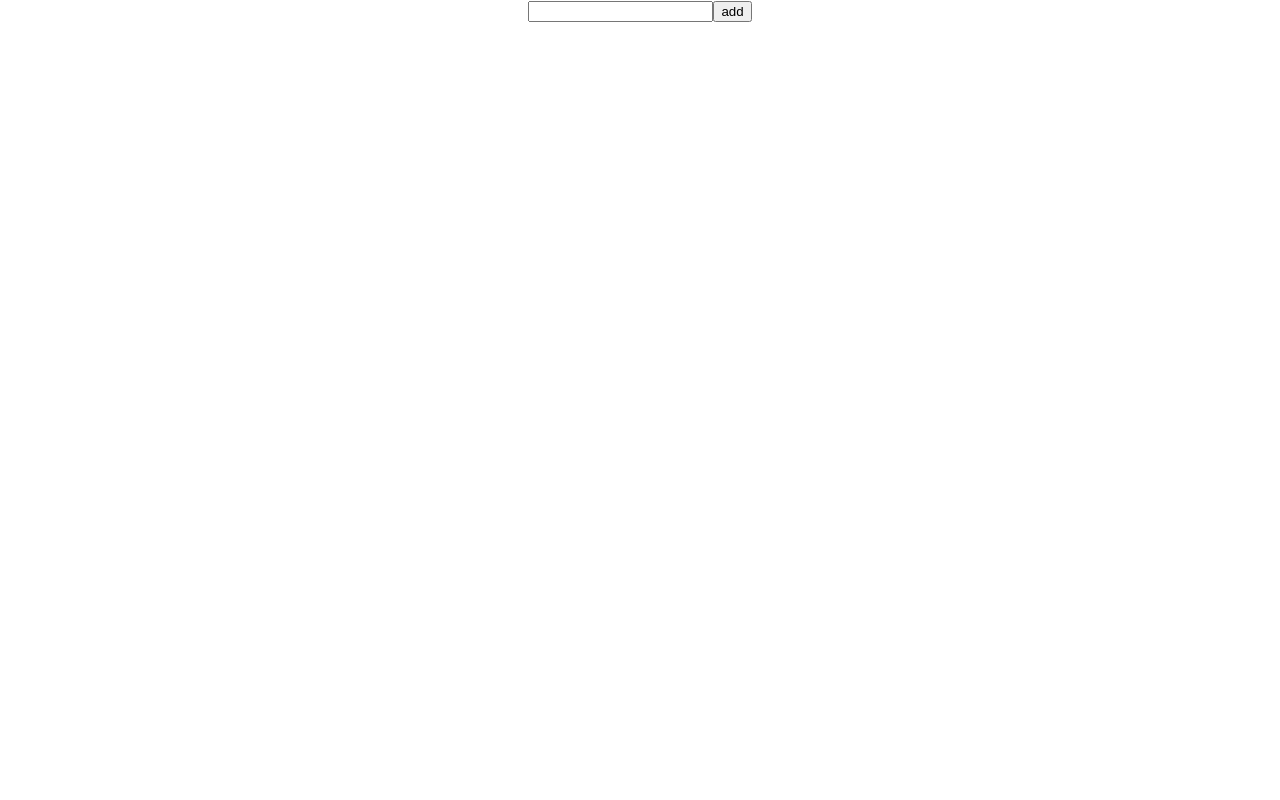
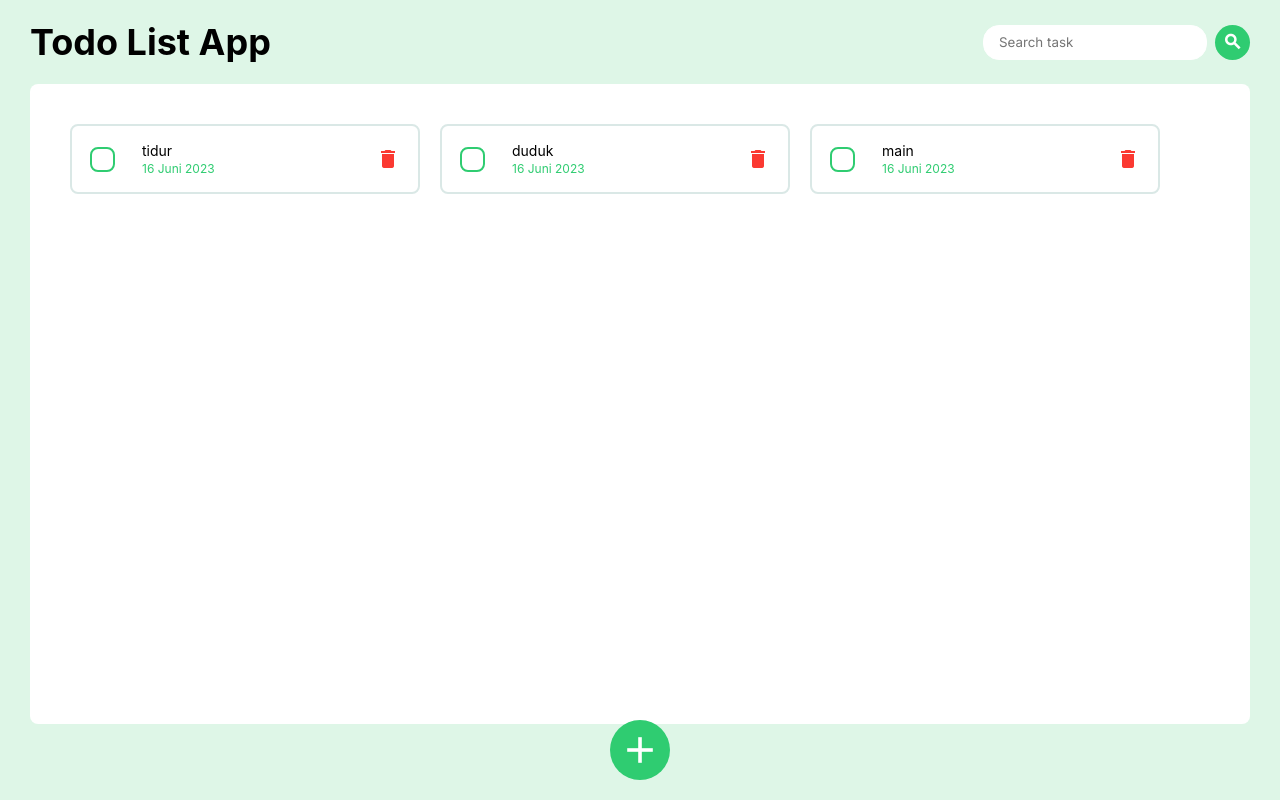
Before and after one commit to rasyidrmhd/technical-test-docheck, a React (Create React App) app in the folder frontend/third/: page / in a window 1280 px wide. Built offline with nearby package versions, Linux system fonts and the light colour scheme.

Commit message:
impelement design

```diff
--- a/frontend/third/public/index.html
+++ b/frontend/third/public/index.html
@@ -7,6 +7,9 @@
     <meta name="theme-color" content="#000000" />
     <meta name="description" content="Web site created using create-react-app" />
     <link rel="apple-touch-icon" href="%PUBLIC_URL%/logo192.png" />
+    <link href="https://fonts.googleapis.com/css2?family=Inter:wght@400;500&family=Montserrat:wght@400;500;700&display=swap" rel="stylesheet" />
+    <link href="https://fonts.googleapis.com/css2?family=Inter:wght@400;500&display=swap" rel="stylesheet" />
+    <link href="https://fonts.googleapis.com/icon?family=Material+Icons" rel="stylesheet" />
     <!--
       manifest.json provides metadata used when your web app is installed on a
       user's mobile device or desktop. See https://developers.google.com/web/fundamentals/web-app-manifest/
--- a/frontend/third/src/App.css
+++ b/frontend/third/src/App.css
@@ -1,38 +1,124 @@
-.App {
-  text-align: center;
-}
-
-.App-logo {
-  height: 40vmin;
-  pointer-events: none;
-}
-
-@media (prefers-reduced-motion: no-preference) {
-  .App-logo {
-    animation: App-logo-spin infinite 20s linear;
-  }
-}
-
-.App-header {
-  background-color: #282c34;
-  min-height: 100vh;
+.app {
+  background-color: #def6e7;
   display: flex;
   flex-direction: column;
   align-items: center;
-  justify-content: center;
-  font-size: calc(10px + 2vmin);
-  color: white;
+  width: 100vw;
+  min-height: 100vh;
+  padding: 20px 30px;
+  position: relative;
+  gap: 20px;
 }
 
-.App-link {
-  color: #61dafb;
+.header-box {
+  display: flex;
+  width: 100%;
+  justify-content: space-between;
 }
 
-@keyframes App-logo-spin {
-  from {
-    transform: rotate(0deg);
-  }
-  to {
-    transform: rotate(360deg);
-  }
+.white-box {
+  background-color: white;
+  flex-direction: row;
+  width: 100%;
+  height: 80vh;
+  border-radius: 8px;
+  display: flex;
+  padding: 40px 40px 20px;
+  gap: 20px;
+  flex-wrap: wrap;
+  overflow-y: auto;
 }
+
+.title {
+  font-weight: bold;
+  font-size: 36px;
+}
+
+.button-add {
+  width: 60px;
+  height: 60px;
+  border: 0;
+  border-radius: 100%;
+  display: flex;
+  justify-content: center;
+  align-items: center;
+  background-color: #2fcc71;
+  position: absolute;
+  bottom: 20px;
+  cursor: pointer;
+}
+
+.card {
+  width: 350px;
+  height: 70px;
+  gap: 10px;
+  background-color: white;
+  border-radius: 8px;
+  display: flex;
+  border: 2px solid #dae8e6;
+  font-size: 14px;
+  word-wrap: break-word;
+  align-items: center;
+  align-content: stretch;
+}
+
+input {
+  border: 1px solid white;
+  padding: 15px 15px;
+  font-family: "inter";
+}
+
+input:focus {
+  outline: 2px solid #2fcc71;
+  font-family: "inter";
+}
+
+.search-box {
+  display: flex;
+  align-items: center;
+  gap: 8px;
+}
+
+.input-search {
+  height: 35px;
+  border-radius: 16px;
+}
+
+.button-search {
+  height: 35px;
+  width: 35px;
+  border: 0;
+  border-radius: 100%;
+  background-color: #2fcc71;
+  display: flex;
+  justify-content: center;
+  align-items: center;
+  cursor: pointer;
+}
+
+.task-side-box {
+  height: 70px;
+  width: 60px;
+  display: flex;
+  justify-content: center;
+  align-items: center;
+}
+
+.task-body {
+  flex-grow: 1;
+}
+
+.checked-box {
+  height: 25px;
+  width: 25px;
+  border: 2px solid #2fcc71;
+  border-radius: 8px;
+  display: flex;
+  justify-content: center;
+  align-items: center;
+  cursor: pointer;
+}
+
+.checked {
+  background-color: #2fcc71;
+}
--- a/frontend/third/src/App.tsx
+++ b/frontend/third/src/App.tsx
@@ -1,8 +1,11 @@
 import React from "react";
-import logo from "./logo.svg";
 import { useAppSelector, useAppDispatch } from "./store";
 import { addTask, checkTask, deleteTask } from "./store/features/taskSlice";
 import "./App.css";
+import { Icon } from "./components/Icon";
+import AddButton from "./components/AddButton";
+import { Header } from "./components/Header";
+import { TaskCard } from "./components/TaskCard";
 
 function App() {
   const tasks = useAppSelector((state) => state.task.tasks);
@@ -16,18 +19,22 @@ function App() {
   const onSubmit = React.useCallback(
     (e: React.FormEvent<HTMLFormElement>) => {
       e.preventDefault();
-      if (!inputTaskName) {
-        return;
-      }
-      dispatch(addTask({ name: inputTaskName }));
+      dispatch(addTask({ name: inputTaskName, dueDate: "16 Juni 2023" }));
       setInputTaskName("");
     },
     [inputTaskName]
   );
 
   return (
-    <div className="App">
-      <form onSubmit={onSubmit}>
+    <div className="app">
+      <Header />
+      <AddButton />
+      <div className="white-box">
+        {tasks.map((task) => (
+          <TaskCard key={task.id} id={task.id} name={task.name} checked={task.checked} dueDate={task.dueDate}></TaskCard>
+        ))}
+      </div>
+      {/* <form onSubmit={onSubmit}>
         <input type="text" value={inputTaskName} onChange={(e) => setInputTaskName(e.target.value)} />
         <button type="submit">add</button>
       </form>
@@ -41,11 +48,12 @@ function App() {
             onDoubleClick={() => {
               dispatch(deleteTask({ id: task.id }));
             }}
+            style={{ margin: 10 }}
           >
             {task.name}
           </li>
         ))}
-      </ul>
+      </ul> */}
     </div>
   );
 }
--- /dev/null
+++ b/frontend/third/src/components/AddButton.tsx
@@ -0,0 +1,12 @@
+import React from "react";
+import { Icon } from "./Icon";
+
+const AddButton: React.FC = () => {
+  return (
+    <button className="button-add">
+      <Icon icon="add" color="white" size="44px" />
+    </button>
+  );
+};
+
+export default AddButton;
--- /dev/null
+++ b/frontend/third/src/components/Header.tsx
@@ -0,0 +1,16 @@
+import React from "react";
+import { Icon } from "./Icon";
+
+export const Header: React.FC = () => {
+  return (
+    <div className="header-box">
+      <text className="title">Todo List App</text>
+      <form className="search-box" onSubmit={(e) => e.preventDefault()}>
+        <input type="text" placeholder="Search task" className="input-search" />
+        <button type="submit" className="button-search">
+          <Icon icon="search" color="white" size="20px" weight="600" />
+        </button>
+      </form>
+    </div>
+  );
+};
--- /dev/null
+++ b/frontend/third/src/components/Icon.tsx
@@ -0,0 +1,9 @@
+import React from "react";
+
+export const Icon: React.FC<{ icon: string; size?: string; weight?: string; color?: string; opacity?: string }> = ({ icon, size, weight, opacity, color = "black" }) => {
+  return (
+    <text className="material-icons" style={{ fontSize: size, fontWeight: weight, opacity, color }}>
+      {icon}
+    </text>
+  );
+};
--- a/frontend/third/src/components/TaskCard.tsx
+++ b/frontend/third/src/components/TaskCard.tsx
@@ -1,5 +1,21 @@
 import React from "react";
+import { Icon } from "./Icon";
+import { Task } from "../store/features/taskSlice";
 
-export const TaskCard: React.FC = () => {
-  return <div>Card</div>;
+export const TaskCard: React.FC<Task> = ({ id, name, dueDate, checked }) => {
+  return (
+    <div className="card">
+      <div className="task-side-box">
+        <div className={`checked-box ${checked ? "checked" : ""}`}>{checked && <Icon icon="check" color="white" size="16px" weight="800" />}</div>
+      </div>
+      <div className="task-body">
+        <text>{name}</text>
+        <br />
+        <text style={{ color: "#2fcc71", fontSize: "12px" }}>{dueDate}</text>
+      </div>
+      <div className="task-side-box">
+        <Icon icon="delete" color="#fb3931" />
+      </div>
+    </div>
+  );
 };
--- a/frontend/third/src/index.css
+++ b/frontend/third/src/index.css
@@ -1,13 +1,59 @@
 body {
   margin: 0;
-  font-family: -apple-system, BlinkMacSystemFont, 'Segoe UI', 'Roboto', 'Oxygen',
-    'Ubuntu', 'Cantarell', 'Fira Sans', 'Droid Sans', 'Helvetica Neue',
-    sans-serif;
+  padding: 0;
+  font-family: -apple-system, BlinkMacSystemFont, "inter", "Segoe UI", "Roboto", "Oxygen", "Ubuntu", "Cantarell", "Fira Sans", "Droid Sans", "Helvetica Neue", sans-serif;
   -webkit-font-smoothing: antialiased;
   -moz-osx-font-smoothing: grayscale;
 }
 
+::-webkit-scrollbar {
+  width: 5px;
+  height: 5px;
+}
+
+::-webkit-scrollbar-thumb {
+  background-color: #2fcc71;
+  border-radius: 20px;
+}
+
+* {
+  box-sizing: border-box;
+}
+
+@font-face {
+  font-family: "Material Icons";
+  font-style: normal;
+  font-weight: 400;
+  src: url(https://example.com/MaterialIcons-Regular.eot); /* For IE6-8 */
+  src: local("Material Icons"), local("MaterialIcons-Regular"), url(https://example.com/MaterialIcons-Regular.woff2) format("woff2"), url(https://example.com/MaterialIcons-Regular.woff) format("woff"),
+    url(https://example.com/MaterialIcons-Regular.ttf) format("truetype");
+}
+
+.material-icons {
+  font-family: "Material Icons";
+  font-weight: normal;
+  font-style: normal;
+  font-size: 24px; /* Preferred icon size */
+  display: inline-block;
+  line-height: 1;
+  text-transform: none;
+  letter-spacing: normal;
+  word-wrap: normal;
+  white-space: nowrap;
+  direction: ltr;
+
+  /* Support for all WebKit browsers. */
+  -webkit-font-smoothing: antialiased;
+  /* Support for Safari and Chrome. */
+  text-rendering: optimizeLegibility;
+
+  /* Support for Firefox. */
+  -moz-osx-font-smoothing: grayscale;
+
+  /* Support for IE. */
+  font-feature-settings: "liga";
+}
+
 code {
-  font-family: source-code-pro, Menlo, Monaco, Consolas, 'Courier New',
-    monospace;
+  font-family: source-code-pro, Menlo, Monaco, Consolas, "Courier New", monospace;
 }
--- a/frontend/third/src/store/features/taskSlice.ts
+++ b/frontend/third/src/store/features/taskSlice.ts
@@ -4,22 +4,46 @@ export interface Task {
   id: number;
   name: string;
   checked: boolean;
+  dueDate: string;
 }
 
 const initialState: { tasks: Task[] } = {
-  tasks: [],
+  tasks: [
+    {
+      id: 1,
+      name: "tidur",
+      checked: false,
+      dueDate: "16 Juni 2023",
+    },
+    {
+      id: 2,
+      name: "duduk",
+      checked: false,
+      dueDate: "16 Juni 2023",
+    },
+    {
+      id: 3,
+      name: "main",
+      checked: false,
+      dueDate: "16 Juni 2023",
+    },
+  ],
 };
 
 export const taskSlice = createSlice({
   name: "task",
   initialState,
   reducers: {
-    addTask: (state, action: PayloadAction<{ name: string }>) => {
+    addTask: (state, action: PayloadAction<{ name: string; dueDate: string }>) => {
+      if (!action.payload.name) {
+        return;
+      }
       const newId = state.tasks.length === 0 ? 1 : state.tasks[state.tasks.length - 1].id + 1;
       state.tasks.push({
         id: newId,
         name: action.payload.name,
         checked: false,
+        dueDate: action.payload.dueDate,
       });
     },
     deleteTask: (state, action: PayloadAction<{ id: number }>) => {
```
Also changed, not shown: frontend/third/src/logo.svg (deleted).
